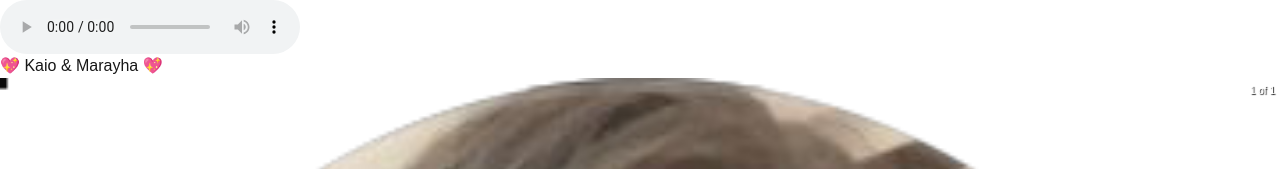
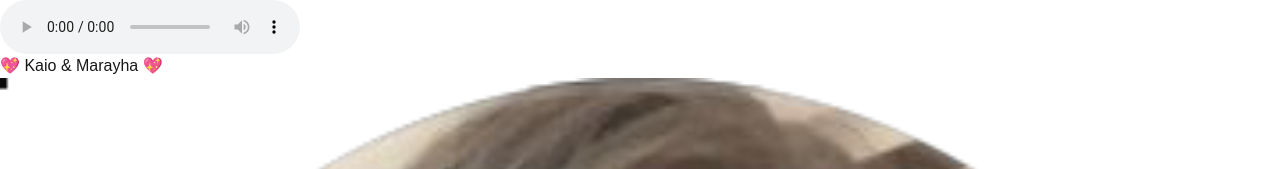
Before and after one commit to CesarTHD/encryptions, a Next.js app: page /namorados/kaio-e-marayha in a window 1280 px wide. Shown: the top 169 px of the page. Built offline with nearby package versions, Linux system fonts and the light colour scheme.

Commit message:
corrigindo rolagem

```diff
--- a/src/app/namorados/kaio-e-marayha/page.js
+++ b/src/app/namorados/kaio-e-marayha/page.js
@@ -14,7 +14,13 @@ export default function Home() {
         <h1 className="text-2xl font-bold text-rose-700 my-4 font-cursive">💖 Kaio & Marayha 💖</h1>
 
         <div className="w-full max-w-md rounded-xl overflow-hidden shadow-lg my-6">
-          <Carousel showThumbs={false} autoPlay infiniteLoop>
+          <Carousel
+            showThumbs={false}
+            autoPlay
+            infiniteLoop
+            swipeable={false}
+            showStatus={false}
+            stopOnHover={false}>
             <div><Image src={foto1} alt="foto 1" layout="responsive" /></div>
           </Carousel>
         </div>
```
